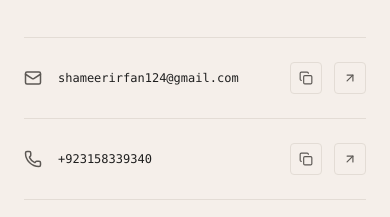
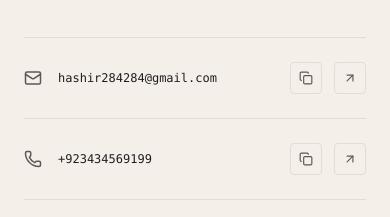
Before and after one commit to hashir210/hashir-portfolio, a Next.js app: page /contact in a window 390 px wide. Shown: the part 447-664 px from the top of the page. Built offline with nearby package versions, Linux system fonts and the light colour scheme; a web font is replaced by a local one.

Commit message:
Update contact email and phone number details across the site

```diff
--- a/src/components/Contact.tsx
+++ b/src/components/Contact.tsx
@@ -15,15 +15,15 @@ export default function Contact() {
   const contactItems = [
     {
       label: "Email",
-      value: "shameerirfan124@gmail.com",
-      href: "mailto:shameerirfan124@gmail.com",
+      value: "hashir284284@gmail.com",
+      href: "mailto:hashir284284@gmail.com",
       icon: <Mail size={18} />,
       copyable: true,
     },
     {
       label: "Phone",
-      value: "+923158339340",
-      href: "tel:+923158339340",
+      value: "+923434569199",
+      href: "tel:+923434569199",
       icon: <Phone size={18} />,
       copyable: true,
     },
--- a/src/components/ContactBanner.tsx
+++ b/src/components/ContactBanner.tsx
@@ -23,16 +23,16 @@ export default function ContactBanner() {
 
       {/* Email Link */}
       <a
-        href="mailto:shameerirfan124@gmail.com"
+        href="mailto:hashir284284@gmail.com"
         className="font-serif text-lg sm:text-2xl font-bold text-editorial-dark hover:underline mb-12 block"
       >
-        shameerirfan124@gmail.com
+        hashir284284@gmail.com
       </a>
 
       {/* Action Buttons Row 1 */}
       <div className="flex flex-col sm:flex-row justify-center items-center gap-4 mb-6">
         <a
-          href="https://wa.me/923158339340"
+          href="https://wa.me/923434569199"
           target="_blank"
           rel="noopener noreferrer"
           className="w-full sm:w-auto px-8 py-3.5 bg-[#67728B] hover:bg-[#535C71] text-warm-bg text-[10px] font-mono uppercase tracking-widest flex items-center justify-center gap-2 transition-colors rounded-sm"
@@ -41,7 +41,7 @@ export default function ContactBanner() {
           WhatsApp
         </a>
         <a
-          href="mailto:shameerirfan124@gmail.com"
+          href="mailto:hashir284284@gmail.com"
           className="w-full sm:w-auto px-8 py-3.5 border border-editorial-border hover:bg-editorial-dark/5 text-editorial-dark text-[10px] font-mono uppercase tracking-widest flex items-center justify-center gap-2 transition-all rounded-sm"
         >
           <Mail size={12} />
```
